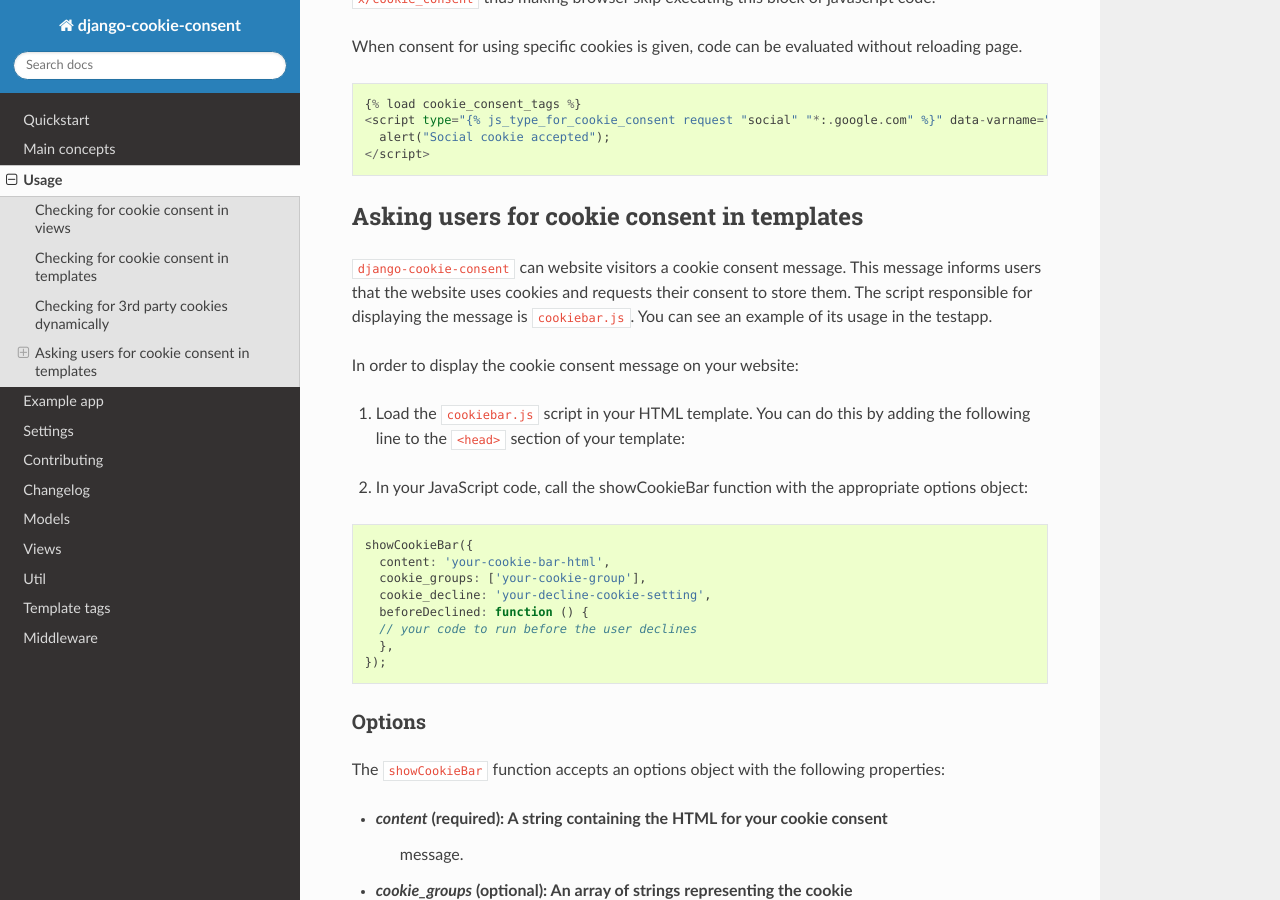
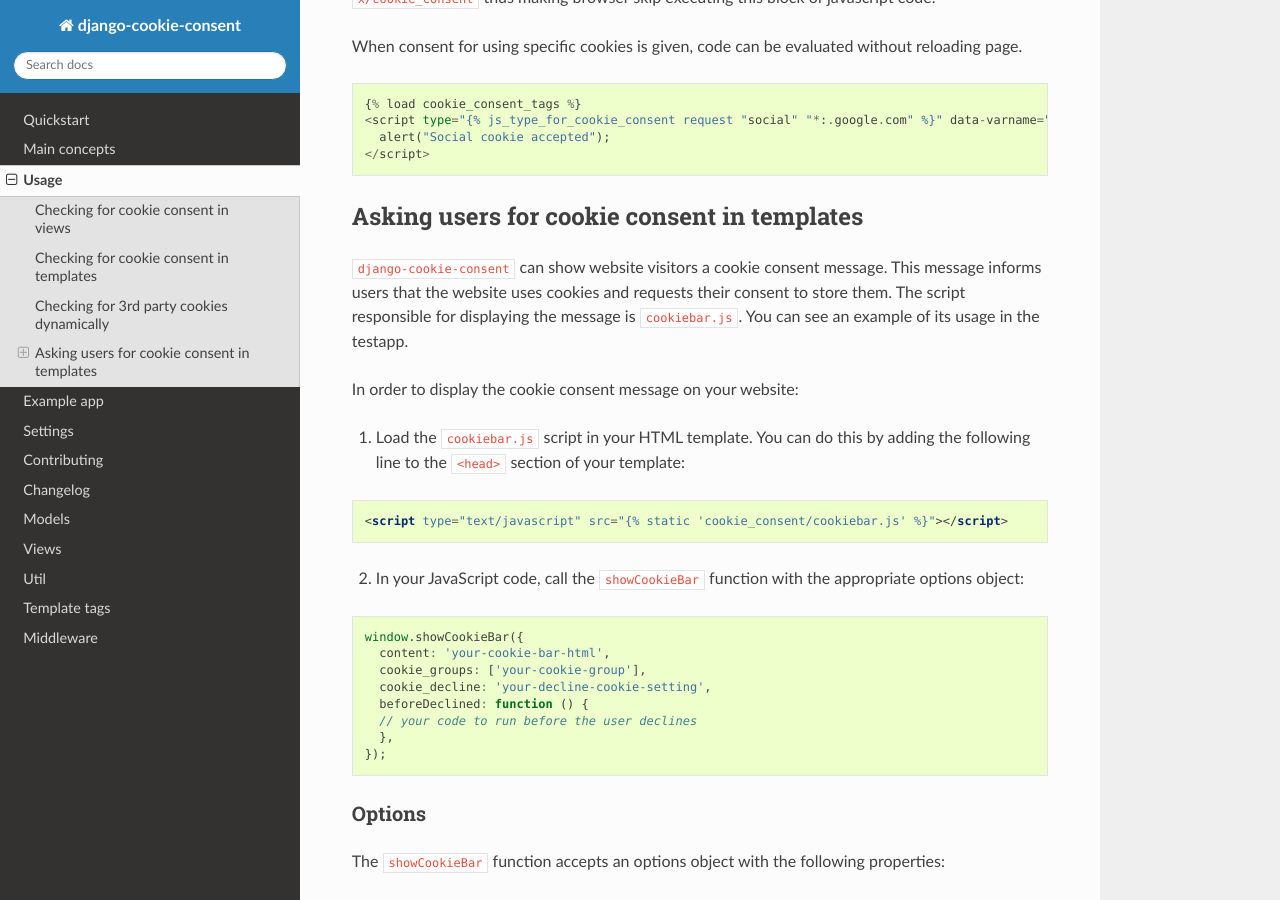
Before and after one commit to jazzband/django-cookie-consent, a Sphinx documentation site: the page built from docs/usage.rst, in a window 1280 px wide and 900 px high, scrolled down 873 px. Built offline with Sphinx 7.4.7 and the Read the Docs theme 2.0.0, drawn with Linux system fonts in a browser that asks for light colours.

Commit message:
Apply suggestions from code review
- Double backticks
- Minor typos

Co-authored-by: Sergei Maertens <sergei-maertens@users.noreply.github.com>

```diff
--- a/docs/usage.rst
+++ b/docs/usage.rst
@@ -56,7 +56,7 @@
 Asking users for cookie consent in templates
 --------------------------------------------
 
-``django-cookie-consent`` can website visitors a cookie consent message. This
+``django-cookie-consent`` can show website visitors a cookie consent message. This
 message informs users that the website uses cookies and requests their consent
 to store them. The script responsible for displaying the message is
 ``cookiebar.js``. You can see an example of its usage in the testapp.
@@ -67,14 +67,15 @@
    adding the following line to the ``<head>`` section of your template:
 
 .. code-block:: html
-  <script type="text/javascript" src={% static "cookie_consent/cookiebar.js" %}></script>
 
-2. In your JavaScript code, call the showCookieBar function with the
+  <script type="text/javascript" src="{% static 'cookie_consent/cookiebar.js' %}"></script>
+
+2. In your JavaScript code, call the ``showCookieBar`` function with the
    appropriate options object:
 
 .. code-block:: javascript
 
-  showCookieBar({
+  window.showCookieBar({
     content: 'your-cookie-bar-html',
     cookie_groups: ['your-cookie-group'],
     cookie_decline: 'your-decline-cookie-setting',
@@ -89,14 +90,14 @@
 The ``showCookieBar`` function accepts an options object with the following
 properties:
 
-* `content` (required): A string containing the HTML for your cookie consent
+* ``content`` (required): A string containing the HTML for your cookie consent
     message.
-* `cookie_groups` (optional): An array of strings representing the cookie
+* ``cookie_groups`` (optional): An array of strings representing the cookie
     consent groups. The script will only execute the scripts associated with
     these groups when the user accepts cookies.
-* `cookie_decline` (optional): A string representing the cookie value to be set
+* ``cookie_decline`` (optional): A string representing the cookie value to be set
     when the user declines cookies.
-* `beforeDeclined` (optional): A callback function that runs before the user
+* ``beforeDeclined`` (optional): A callback function that runs before the user
     declines cookies. If you don't want to run any callbacks, set this to
     ``null``.
 
```
